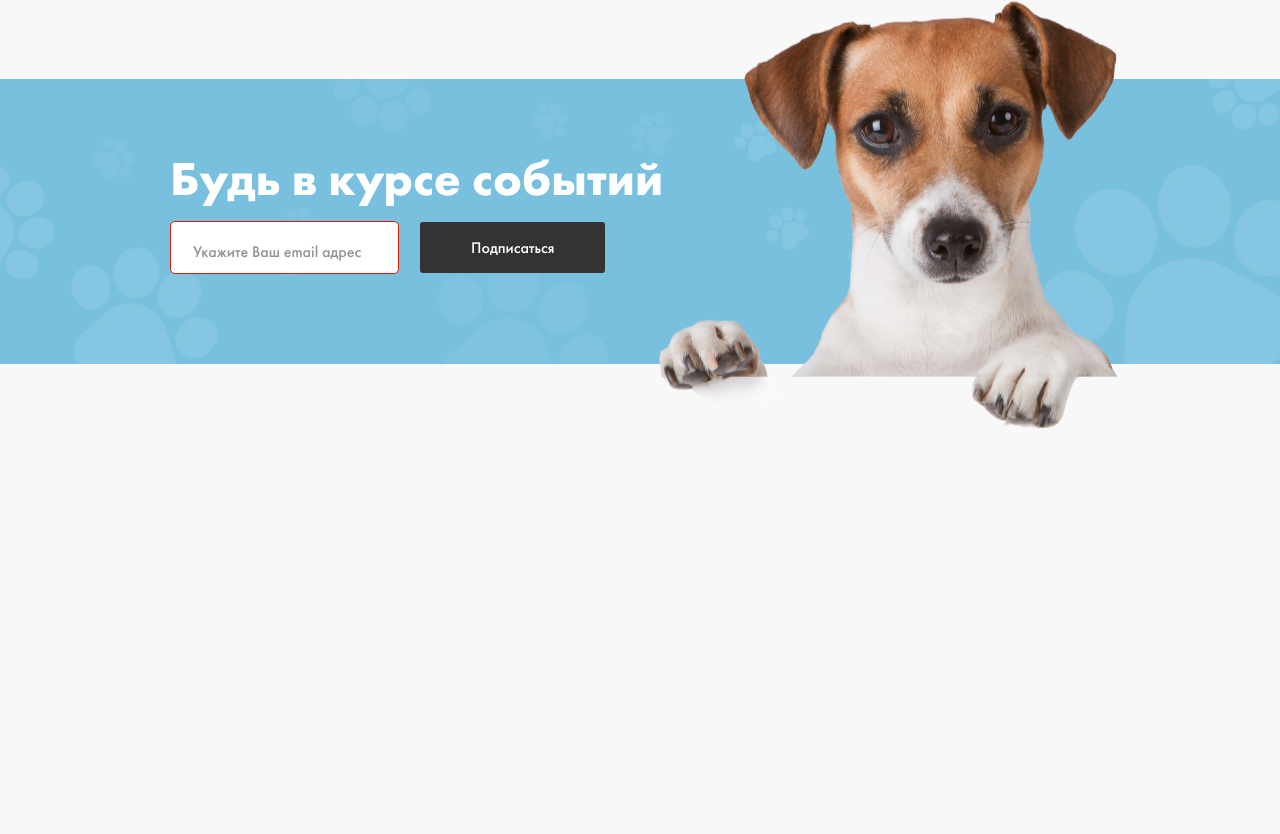
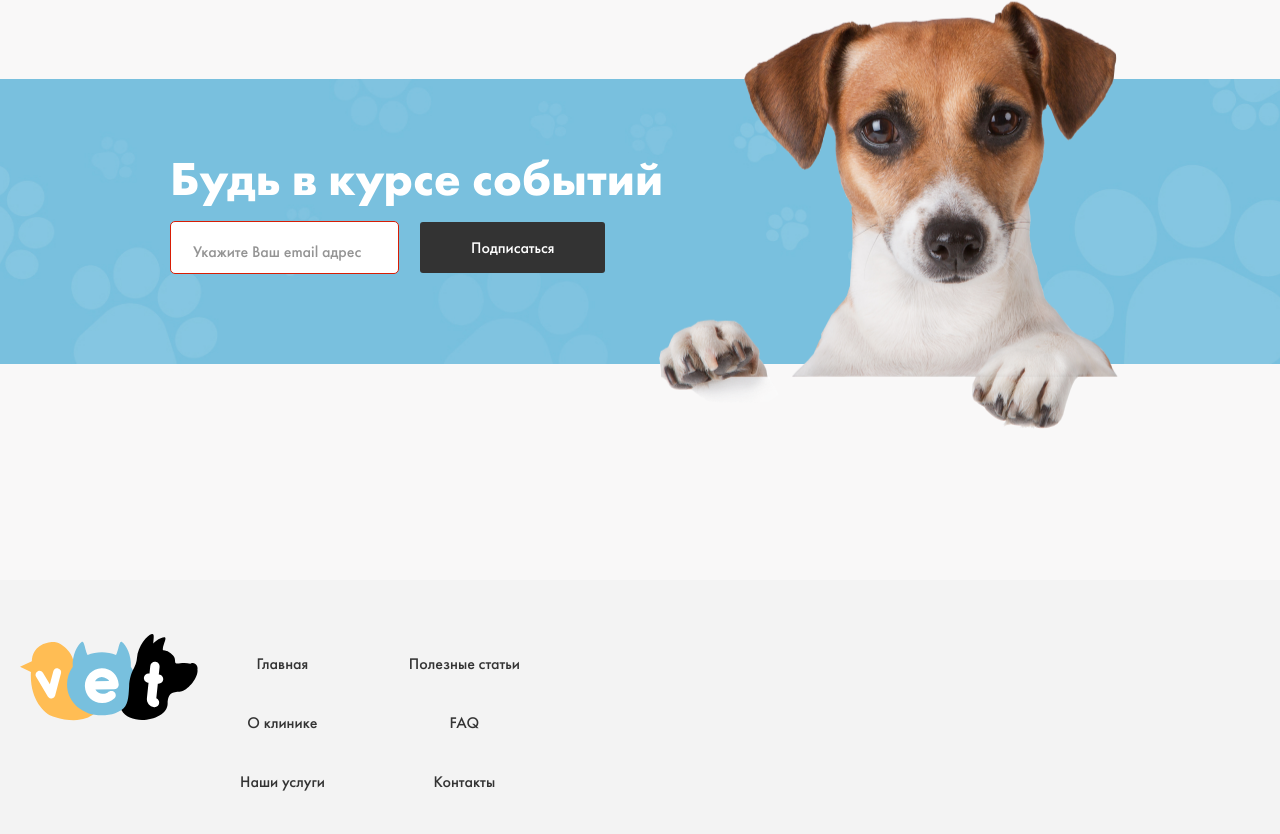
Before and after one commit to doramakh/veterinary-clinic, a plain HTML site: page index.html in a window 1280 px wide. Shown: the part 2216-3050 px from the top of the page. Before the commit the page ends 2657 px from the top, so only its background shows below. Drawn offline with Linux system fonts and the light colour scheme.

Commit message:
Create footer part

```diff
--- a/css/styles.css
+++ b/css/styles.css
@@ -743,3 +743,20 @@ img{
 .event-form-btn:active{
   opacity: 0.5;
 }
+
+/* Site Footer */
+
+.site-footer{
+  padding-top: 54px;
+  padding-bottom: 23px;
+  background-color: #F3F3F3;
+}
+
+.site-footer-content{
+  display: flex;
+}
+
+.footer-nav-menu{
+  display: flex;
+  flex-direction: column;
+}
--- a/index.html
+++ b/index.html
@@ -273,6 +273,41 @@
   <!-- Site Footer -->
 
 
+  <footer class="site-footer">
+    <div class="container">
+      <div class="site-footer-content">
+        <a class="footer-logo-link" href="index.html">
+          <img class="logo" src="img/logo.svg" alt="Vet Logo" width="178" height="87">
+        </a>
+
+        <ul class="nav-menu footer-nav-menu">
+          <li class="nav-item">
+            <a class="nav-link footer-nav-link" href="#">Главная</a>
+          </li>
+          <li class="nav-item">
+            <a class="nav-link footer-nav-link" href="#">О клинике</a>
+          </li>
+          <li class="nav-item">
+            <a class="nav-link footer-nav-link" href="#">Наши услуги</a>
+          </li>
+        </ul>
+
+        <ul class="nav-menu footer-nav-menu">
+          <li class="nav-item">
+            <a class="nav-link footer-nav-link" href="#">Полезные статьи</a>
+          </li>
+          <li class="nav-item">
+            <a class="nav-link footer-nav-link" href="#">FAQ</a>
+          </li>
+          <li class="nav-item">
+            <a class="nav-link footer-nav-link" href="#">Контакты</a>
+          </li>
+        </ul>
+      </div>
+    </div>
+  </footer>
+
+
   <script src="js/main.js"></script>
 </body>
 </html>
```
